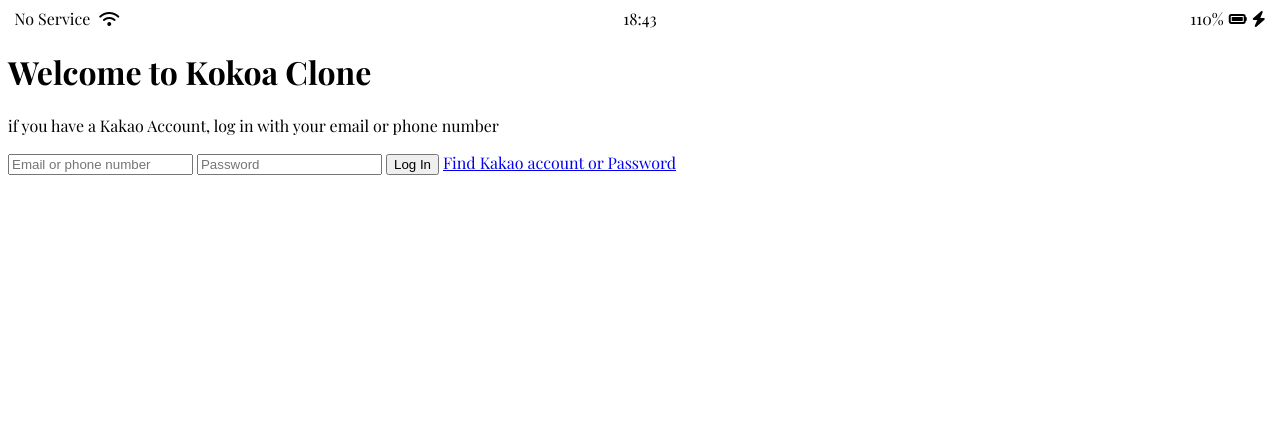
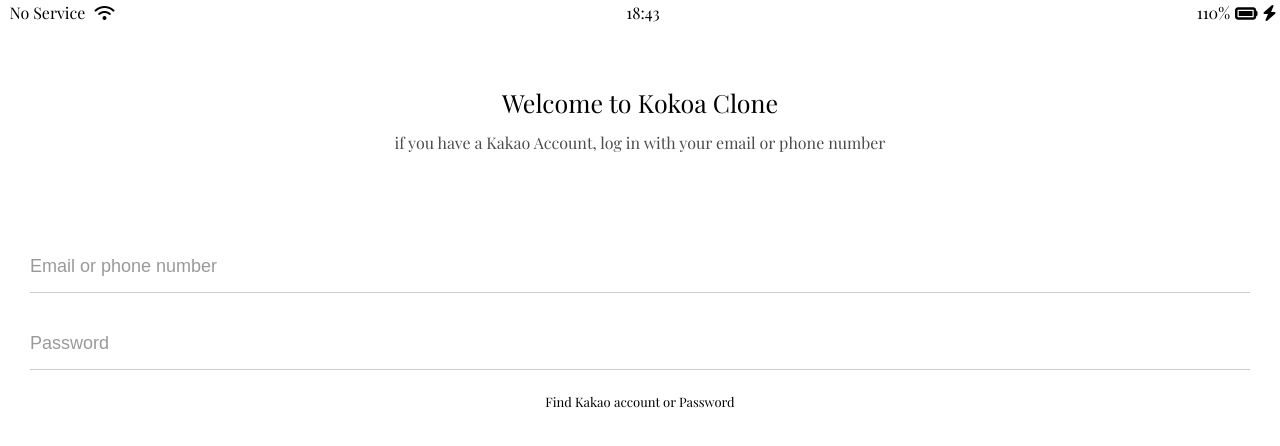
Before and after one commit to mins-n/KakaoClone-challenge, a plain HTML site: page index.html in a window 1280 px wide. Drawn offline with nearby package versions, Linux system fonts and the light colour scheme.

Commit message:
Challeng-Day11

```diff
--- /dev/null
+++ b/css/components/status-bar.css
@@ -0,0 +1,28 @@
+/* css hack 가운대 정렬*/
+.status-bar {
+  position: fixed;
+  top: 0;
+  width: 100%;
+  display: flex;
+  justify-content: center;
+  padding: 5px 3px;
+}
+.status-bar__column {
+  width: 33%;
+}
+.status-bar__column:first-child span {
+  margin-right: 5px;
+}
+.status-bar__column:nth-child(2) {
+  display: flex;
+  justify-content: center;
+}
+.status-bar__column:last-child {
+  display: flex;
+  justify-content: flex-end;
+  align-items: center;
+}
+
+.status-bar__column .fa-battery-full {
+  margin: 0px 5px;
+}
--- /dev/null
+++ b/css/reset.css
@@ -0,0 +1,132 @@
+html,
+body,
+div,
+span,
+applet,
+object,
+iframe,
+h1,
+h2,
+h3,
+h4,
+h5,
+h6,
+p,
+blockquote,
+pre,
+a,
+abbr,
+acronym,
+address,
+big,
+cite,
+code,
+del,
+dfn,
+em,
+img,
+ins,
+kbd,
+q,
+s,
+samp,
+small,
+strike,
+strong,
+sub,
+sup,
+tt,
+var,
+b,
+u,
+i,
+center,
+dl,
+dt,
+dd,
+ol,
+ul,
+li,
+fieldset,
+form,
+label,
+legend,
+table,
+caption,
+tbody,
+tfoot,
+thead,
+tr,
+th,
+td,
+article,
+aside,
+canvas,
+details,
+embed,
+figure,
+figcaption,
+footer,
+header,
+hgroup,
+menu,
+nav,
+output,
+ruby,
+section,
+summary,
+time,
+mark,
+audio,
+video {
+  margin: 0;
+  padding: 0;
+  border: 0;
+  font-size: 100%;
+  font: inherit;
+  vertical-align: baseline;
+}
+/* HTML5 display-role reset for older browsers */
+article,
+aside,
+details,
+figcaption,
+figure,
+footer,
+header,
+hgroup,
+menu,
+nav,
+section {
+  display: block;
+}
+body {
+  line-height: 1;
+}
+ol,
+ul {
+  list-style: none;
+}
+blockquote,
+q {
+  quotes: none;
+}
+blockquote:before,
+blockquote:after,
+q:before,
+q:after {
+  content: "";
+  content: none;
+}
+table {
+  border-collapse: collapse;
+  border-spacing: 0;
+}
+input:focus {
+  outline: none;
+}
+
+a {
+  color: inherit;
+  text-decoration: none;
+}
--- /dev/null
+++ b/css/screens/login.css
@@ -0,0 +1,54 @@
+.welcome-header {
+  margin: 90px 0px;
+  text-align: center;
+  display: flex;
+  flex-direction: column;
+  align-items: center;
+}
+.welcome-header__title {
+  margin-bottom: 20px;
+  font-size: 25px;
+}
+.welcome-header__text {
+  width: 60%;
+  opacity: 0.7;
+}
+#login-form {
+  display: flex;
+  flex-direction: column;
+  margin: 0px 30px;
+}
+
+#login-form input {
+  border: none;
+  padding: 15px 0px;
+  font-size: 18px;
+  margin-bottom: 25px;
+  transition: border-color 0.3s ease-in-out;
+}
+#login-form input:not([type="submit"]) {
+  border-bottom: 1px solid rgba(0, 0, 0, 0.2);
+  transition: border-color 0.3s ease-in-out;
+}
+
+#login-form input::placeholder {
+  color: rgba(0, 0, 0, 0.4);
+}
+
+#login-form input:focus {
+  border-color: var(--yellow);
+}
+
+#login-form input[type="submit"] {
+  background-color: var(--yellow);
+  cursor: pointer;
+  padding: 20px 0px;
+  border-radius: 5px;
+}
+
+#login-form a {
+  text-align: center;
+  text-decoration: none;
+  color: inherit;
+  font-size: 13px;
+}
--- a/css/styles.css
+++ b/css/styles.css
@@ -1,29 +1,11 @@
 @import url("https://fonts.googleapis.com/css2?family=Playfair+Display:wght@400;700&display=swap");
+@import "reset.css";
+@import "variables.css";
+/* Components */
+@import "components/status-bar.css";
+/* Screens */
+@import "screens/login.css";
+
 body {
   font-family: "Playfair Display", serif;
 }
-/* css hack */
-.status-bar {
-  display: flex;
-  justify-content: center;
-}
-.status-bar__column {
-  width: 33%;
-}
-.status-bar__column:first-child span {
-  margin-right: 5px;
-}
-.status-bar__column:nth-child(2) {
-  display: flex;
-  justify-content: center;
-}
-.status-bar__column:last-child {
-  display: flex;
-  justify-content: flex-end;
-  align-items: center;
-}
-/* css hack  가운대 정렬 */
-
-.status-bar__column .fa-battery-full {
-  margin: 0px 5px;
-}
--- /dev/null
+++ b/css/variables.css
@@ -0,0 +1,3 @@
+:root {
+  --yellow: #fae100;
+}
--- a/index.html
+++ b/index.html
@@ -1,7 +1,7 @@
 <!DOCTYPE html>
 <html lang="en">
 <head>
-    <link rel="stylesheet" href="css/styles.css">
+    <link rel="stylesheet" href="css/styles.css" />
     <meta charset="UTF-8">
     <meta name="viewport" content="width=device-width, initial-scale=1.0">
     <title>Welcome to Kokoa Talk</title>
@@ -20,23 +20,24 @@
         </div>
     <div class="status-bar__column">
         <span>110%</span>
-        <i class="fas fa-battery-full"></i>
+        <i class="fas fa-battery-full fa-lg"></i>
         <i class="fas fa-bolt"></i>
         </div>
     </div>
 
-        <header class="welcome-header">
+    <header class="welcome-header">
         <h1 class="welcome-header__title">Welcome to Kokoa Clone</h1>
         <p class="welcome-header__text">
         if you have a Kakao Account, log in with your email or phone number
     </p>
     </header>
-        <form id="login-form">
-        <input type="text" placeholder="Email or phone number"/>
-        <input type="password" placeholder="Password"/>
-        <input type="submit" value="Log In"/>
+  <!--get url에 정보 보냄 post 백엔드 서버에 정보보냄-->
+    <form action="friends.html" method="get" id="login-form">
+        <input name="username" type="text" placeholder="Email or phone number" />
+        <input name="password" type="password" placeholder="Password" />
         <a href="#">Find Kakao account or Password</a>
         </form>
+
         <script src="https://kit.fontawesome.com/cdfb69b7a2.js" crossorigin="anonymous">
         </script>
 </body>
```
Also changed, not shown: css/components/nav-bar.css (added, +16 -0 lines), friends.html (added, +50 -0 lines).
